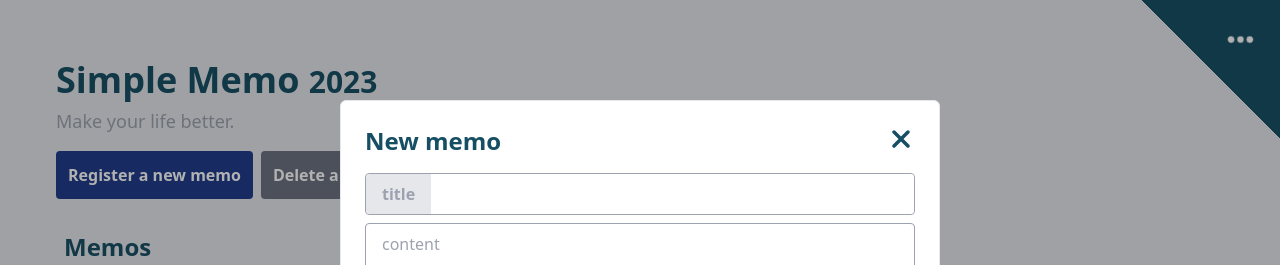
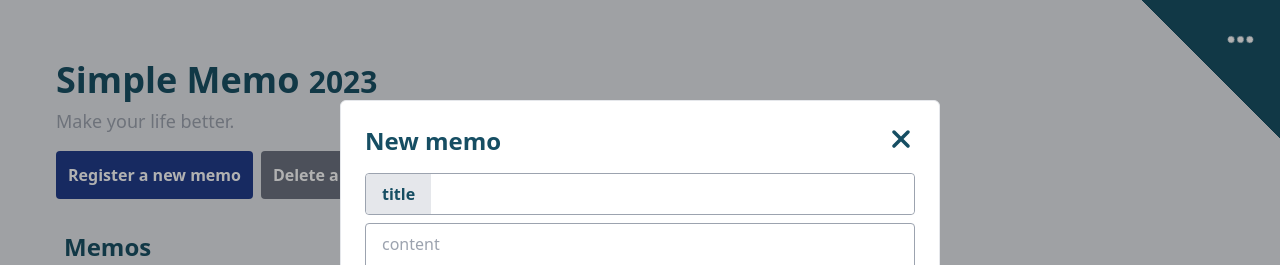
Before and after one commit to Seiya-Tagami/Quicky_frontend, a Vue app: page / in a window 1280 px wide. Both pictures are taken after a click on the button "Register a new memo". Shown: the top 265 px of the page. Built offline with nearby package versions, Linux system fonts and the light colour scheme.

Commit message:
fix: minimodal

```diff
--- a/src/App.vue
+++ b/src/App.vue
@@ -97,7 +97,7 @@ watch(isDark, (newVal) => {
 </script>
 
 <template>
-  <main class="max-w-[1200px] mx-auto pt-[60px] px-4 overflow-hidden">
+  <main class="max-w-[1200px] mx-auto pt-[60px] px-4">
     <Menu @on-click="changeTheme" :isDark="isDark" />
     <div>
       <h1 class="text-4xl font-extrabold text-cyan-900" :class="isDark && `!text-cyan-600`">
--- a/src/components/EditModal.vue
+++ b/src/components/EditModal.vue
@@ -53,11 +53,11 @@ const updateMemo = () => {
         <font-awesome-icon :icon="['fas', 'circle-exclamation']" />
         <span>Error! In order to update, you should change the title or content.</span>
       </div>
-      <div class="mt-4 flex items-center text-gray-300 border border-gray-400 rounded">
+      <div class="mt-4 flex items-center border border-gray-400 rounded" :class="props.isDark && `text-gray-300`">
         <span class="px-4 py-2 bg-gray-200 font-bold rounded-l" :class="props.isDark && `bg-gray-700`">title</span>
         <input type="text" class="p-2 flex-[1] rounded-r" :class="props.isDark && `bg-gray-800`" v-model="title" />
       </div>
-      <div class="w-full mt-2 text-gray-300">
+      <div class="w-full mt-2" :class="props.isDark && `text-gray-300`">
         <textarea
           class="w-full md:h-[200px] h-[300px] px-4 py-2 border border-gray-400 rounded"
           :class="props.isDark && `bg-gray-800`"
--- a/src/components/Menu.vue
+++ b/src/components/Menu.vue
@@ -20,7 +20,7 @@ const onClick = () => {
 </script>
 
 <template>
-  <div>
+  <div class="overflow-hidden">
     <MenuToggleButton @show-menu="showMenu" :isDark="props.isDark" />
     <MiniModal v-show="isShow" @on-click="onClick" :isDark="props.isDark" />
   </div>
--- a/src/components/RegisterModal.vue
+++ b/src/components/RegisterModal.vue
@@ -52,11 +52,11 @@ const addMemo = () => {
         <font-awesome-icon :icon="['fas', 'circle-exclamation']" />
         <span>Error! In order to register, you should type the title and content.</span>
       </div>
-      <div class="flex items-center mt-4 text-gray-300 border border-gray-400 rounded">
-        <span class="px-4 py-2 bg-gray-200 font-bold text-gray-400 rounded-l" :class="props.isDark && `bg-gray-700`">title</span>
+      <div class="flex items-center mt-4 border border-gray-400 rounded" :class="props.isDark && `text-gray-300`">
+        <span class="px-4 py-2 bg-gray-200 font-bold rounded-l" :class="props.isDark && `bg-gray-700`">title</span>
         <input type="text" class="p-2 flex-[1] rounded-r" :class="props.isDark && `bg-gray-800`" v-model="title" />
       </div>
-      <div class="w-full mt-2 text-gray-300">
+      <div class="w-full mt-2" :class="props.isDark && `text-gray-300`">
         <textarea
           id="js-body"
           class="w-full md:h-[200px] h-[300px] px-4 py-2 border border-gray-400 rounded"
--- a/src/components/partials/MiniModal.vue
+++ b/src/components/partials/MiniModal.vue
@@ -20,14 +20,14 @@ const onClick = () => {
     class="w-[200px] text-cyan-900 bg-gray-200 border-2 border-cyan-900 rounded-lg fixed md:top-[66px] top-[50px] right-[16px]"
     :class="isDark && `!bg-gray-800 text-white border-cyan-600`"
   >
-    <div class="w-full flex items-center justify-start gap-[16px] px-3 py-3 border-cyan-900 border-b-[1px]" :class="props.isDark && `!border-cyan-600`">
+    <div class="w-full flex items-center justify-around px-3 py-3 border-cyan-900 border-b-[1px]" :class="props.isDark && `!border-cyan-600`">
       <span class="font-semibold">Appearance</span>
-      <button @click="onClick" :disabled="isSpin ? true : false">
+      <button @click="onClick" :disabled="isSpin ? true : false" class="flex items-center justify-center">
         <font-awesome-icon :icon="['fas', 'circle-half-stroke']" class="text-2xl cursor-pointer" :class="isSpin && `fa-spin-pulse`" />
       </button>
     </div>
     <div>
-      <div class="flex items-center justify-start gap-6 px-3 py-2">
+      <div class="flex items-center justify-around px-3 py-2">
         <span class="font-semibold">Follow me!</span>
         <div class="flex items-center gap-3">
           <a href="https://github.com/Seiya-Tagami/Simple-Memo" :class="props.isDark && `w-7 h-7 rounded-lg bg-white flex items-center justify-center`">
```
